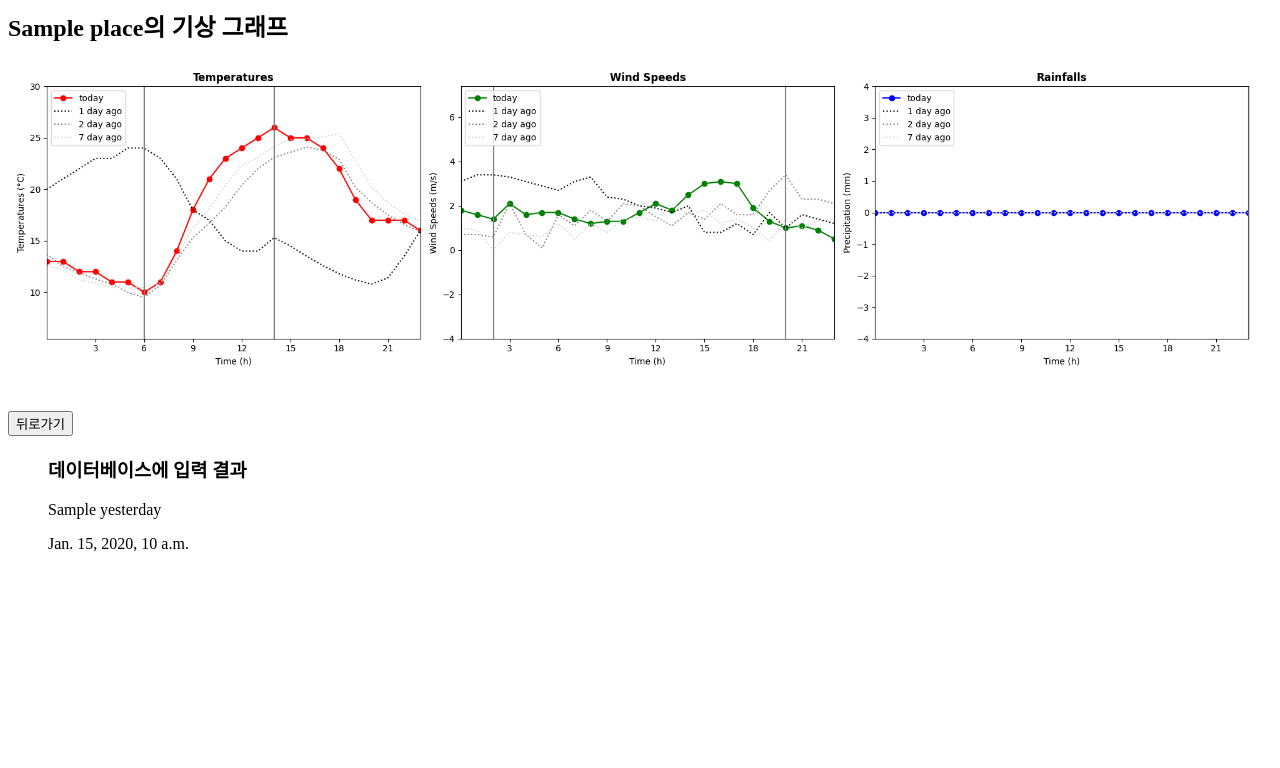
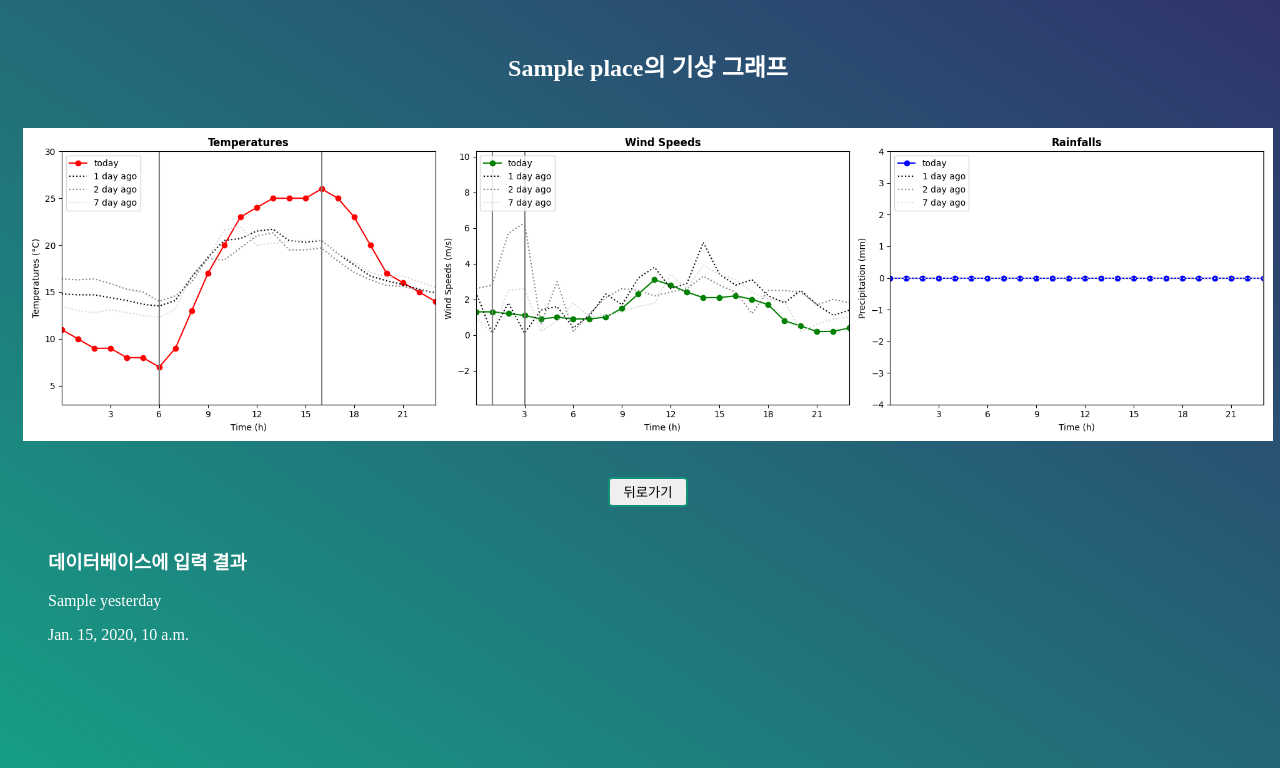
Before and after one commit to team-project-01/Project, a Django app: template mysite/polls/templates/result.html in a window 1280 px wide. Shown: the top 768 px of the page. Before the commit the page ends 552 px from the top, so only its background shows below. Run offline with Django 5.2, Linux system fonts and the light colour scheme; the template is opened without the code that fills it: most values are stand-ins (such as "Sample title", 1, 10 or a date in 2020).

Commit message:
result.html css compromised

```diff
--- a/mysite/polls/static/style.css
+++ b/mysite/polls/static/style.css
@@ -4,11 +4,7 @@ body {
   min-width: 100%;
   min-height: 100%;
   background: #16a085;
-	background: linear-gradient(
-		213deg,
-		#30336b 0%,
-		#16a085 100%
-	) fixed;
+  background: linear-gradient(213deg, #30336b 0%, #16a085 100%) fixed;
   color: white;
 }
 
@@ -32,9 +28,9 @@ div {
   margin-left: 15%;
   padding: 2.5%;
   background: #16a085;
-    border-style:solid;
-    border-width:8px;
-    border-color:#64a396;
+  border-style: solid;
+  border-width: 8px;
+  border-color: #64a396;
   border-radius: 30px;
 }
 .right {
@@ -46,12 +42,21 @@ div {
   margin-right: 10%;
   padding: 2.5%;
   background: #16a085;
-    border-style:solid;
-    border-width:8px;
-    border-color:#64a396;
+  border-style: solid;
+  border-width: 8px;
+  border-color: #64a396;
   border-radius: 30px;
 }
-
+.center{
+	/* position: absolute;
+	top: 140px;
+	left: 20%; */
+	text-align: center;
+	/* width: 1250px; */
+	height: 400px;
+	/* border: 1px solid #64a396; */
+	/* transform: translateX(-50%); */
+}
 .leftImg {
   width: 20%;
   height: 85%;
@@ -63,7 +68,7 @@ div {
   justify-content: flex-end;
 }
 
-.img{
+.img {
   width: 50%;
   height: 50%;
 }
--- a/mysite/polls/templates/result.html
+++ b/mysite/polls/templates/result.html
@@ -1,4 +1,5 @@
 {% load static %}
+<link rel="stylesheet" href="{% static 'style.css' %}">
 <html lang="ko">
 <head>
     <meta charset="UTF-8">
@@ -9,17 +10,19 @@
     -->
 </head>
 <body>
-    <div style="text-align : center;" class="graph"></div>
+    <!-- <div style="text-align : center;" class="graph"></div> -->
 
     <!-- 장소와 날짜에 대한 정보 표시 -->
-    <h2>{{ place }}의 기상 그래프</h2>
+    <div class="top">
+        <h2>{{ place }}의 기상 그래프</h2>
+    </div>
 
-    <div>
+    <div class="center">
         <!-- 사용자가 지역/기상 정보 선택 후 생성한 그래프 표시 -->
         <!-- 시각화 함수를 통해 그래프를 생성할 시 생성 이름에 맞추어 이미지를 불러오도록 함 -->
         <img class='graph' src="{% static 'graphs/all_graph.png' %}" width = 1250 alt="{{place}}기상 그래프">
         <br><br><br>
-        <input type="button" value="뒤로가기" onclick="history.back();" />
+        <input type="button" class="button" value="뒤로가기" onclick="history.back();" />
 
     </div>
 
```
Also changed, not shown: mysite/polls/static/graphs/all_graph.png. Lines whose indentation alone changed are shown as unchanged.
